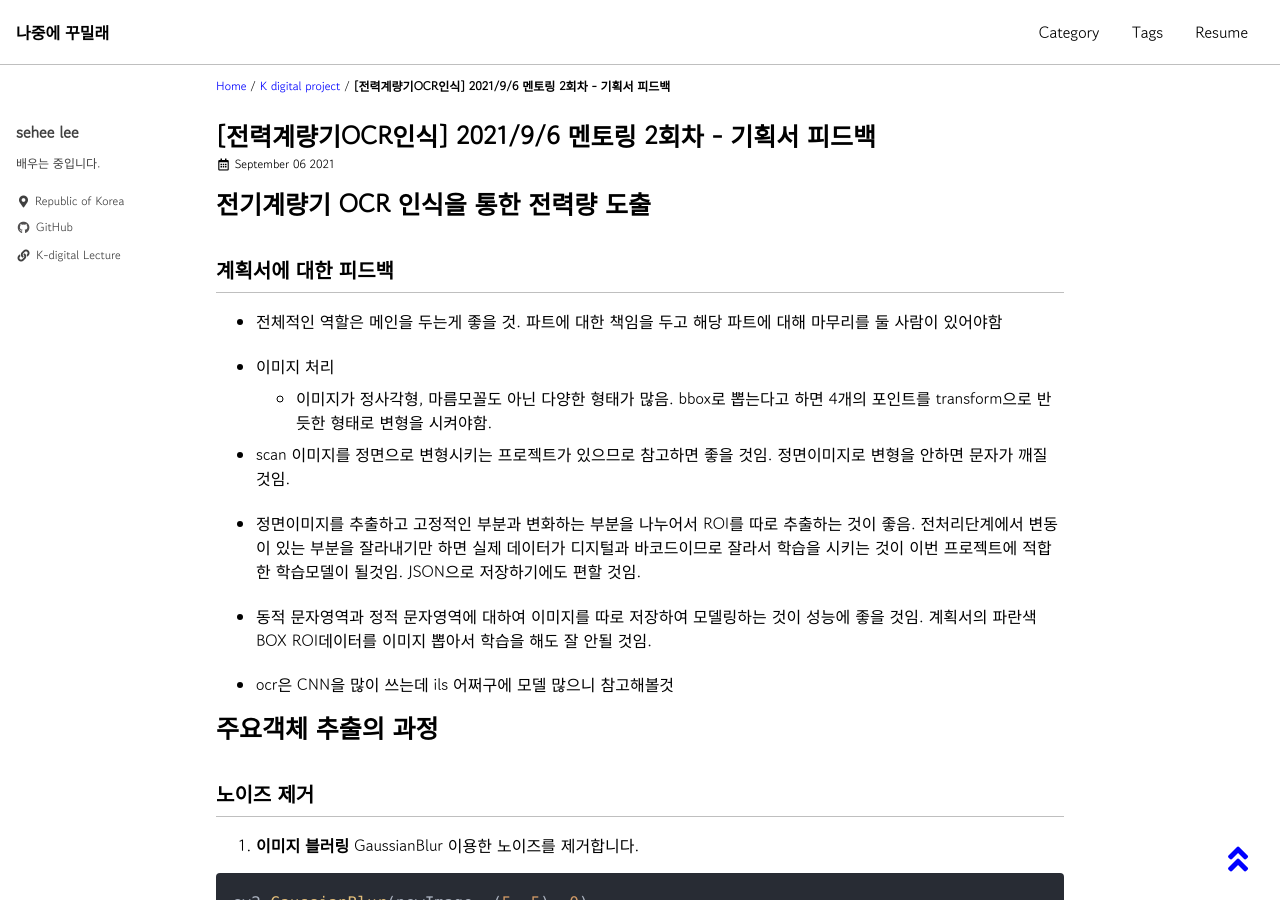
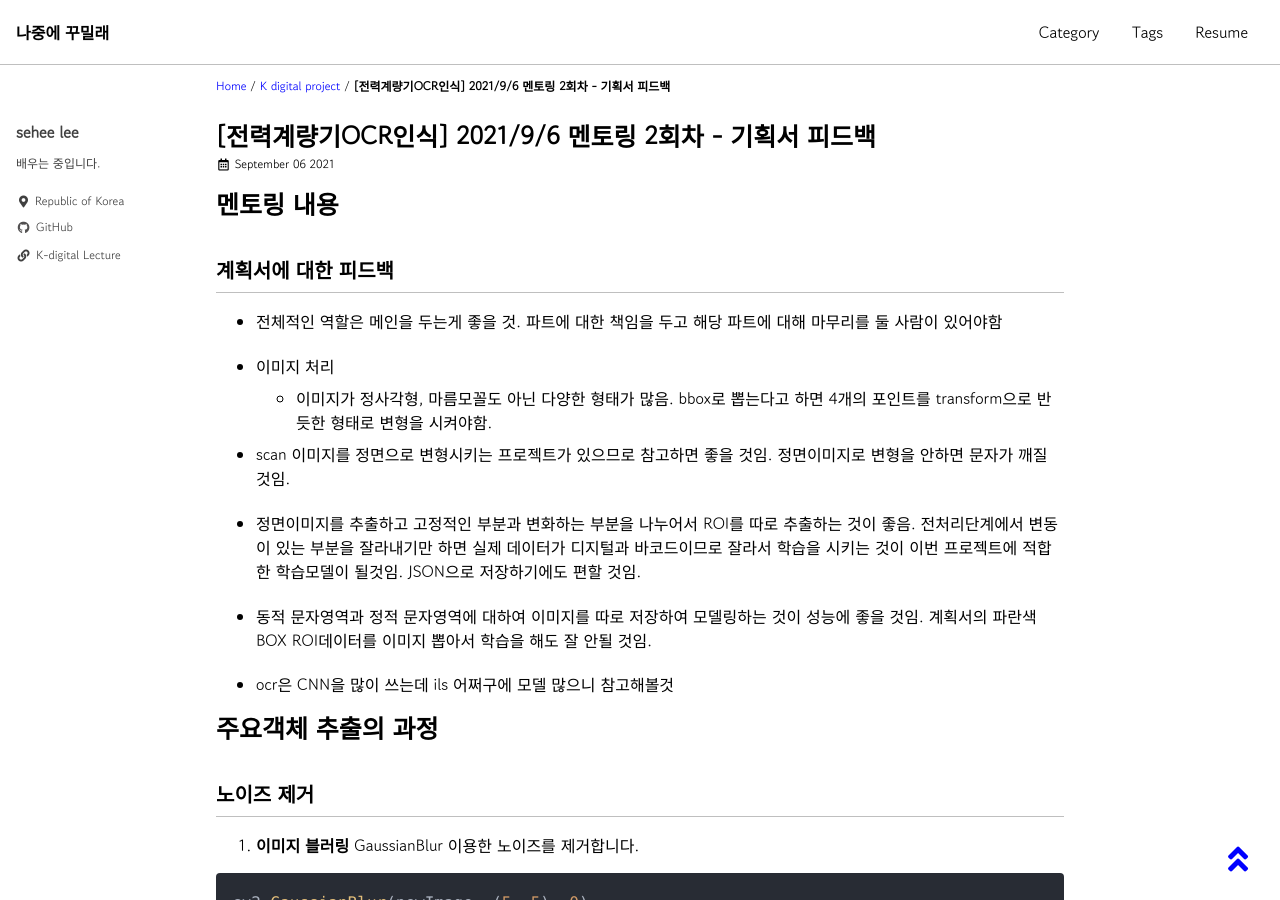
Before and after one commit to 2SEHI/2SEHI.github.io, a Jekyll site: the page built from _posts/2021-09-06-58_K-Digital_Training_Project-Mentoring2.md, in a window 1280 px wide and 900 px high. Built offline with Jekyll 4.4.1, drawn with Linux system fonts in a browser that asks for light colours; cached includes are drawn as plain includes; some web fonts are replaced; some of the changed text lies outside the part shown.

Commit message:
[포스팅]파일경로 및 내용 수정

```diff
--- a/_posts/2021-09-06-58_K-Digital_Training_Project-Mentoring2.md
+++ b/_posts/2021-09-06-58_K-Digital_Training_Project-Mentoring2.md
@@ -11,14 +11,14 @@ comments: true
 categories:
   - K-Digital Project
 tags:
-  - 전력계량기 OCR인식
+  - 전력계량기 OCR인식메
 ---
 
 
 
-# 전기계량기 OCR 인식을 통한 전력량 도출
 
 
+# 멘토링 내용
 
 ## 계획서에 대한 피드백
 
```
Also changed, not shown: _posts/2021-08-31-52_K-Digital_Training_Project-Mentoring1.md (+1 -1 lines), _posts/2021-09-21-70_K-Digital_Training_Project.md (+2 -2 lines), 2 other files.
